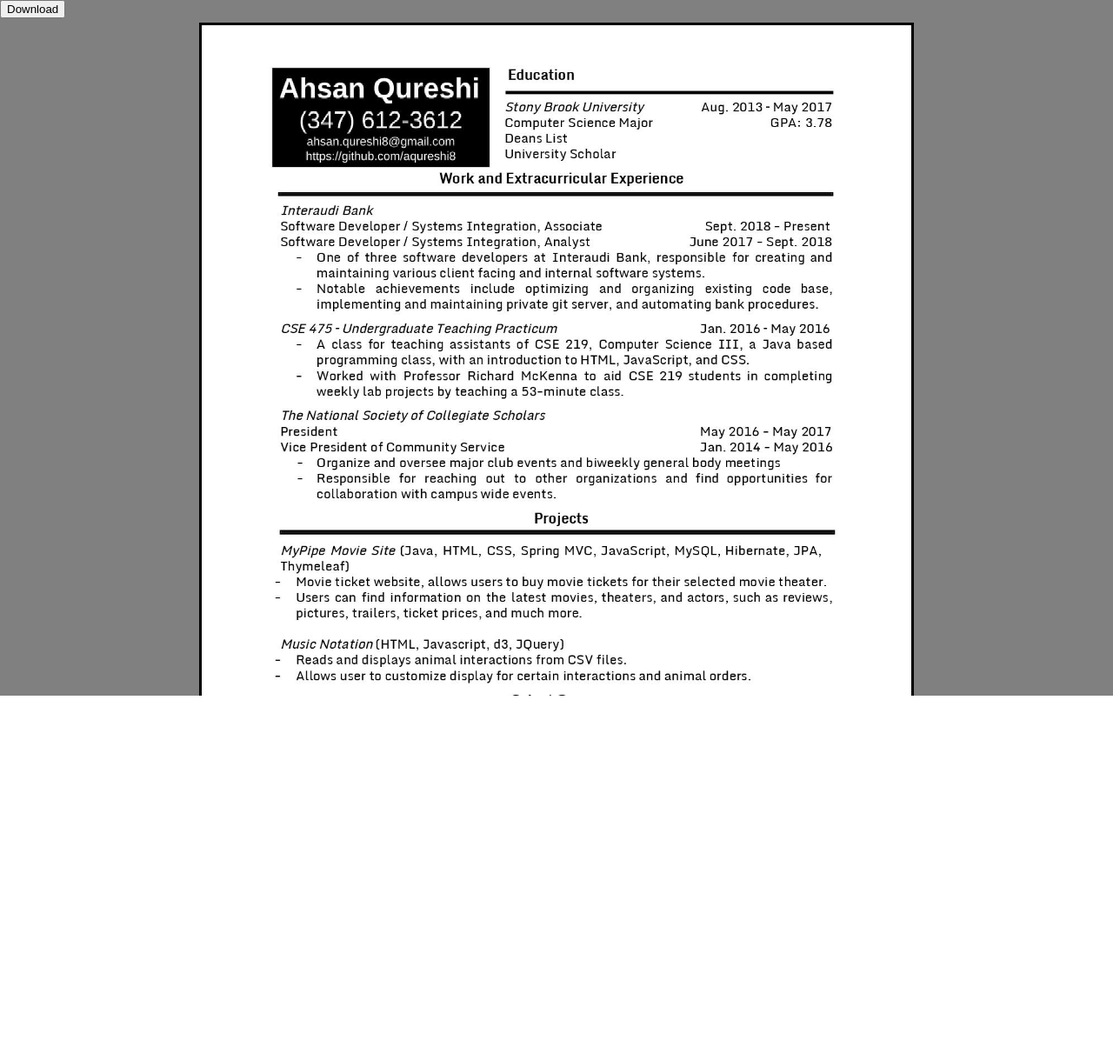
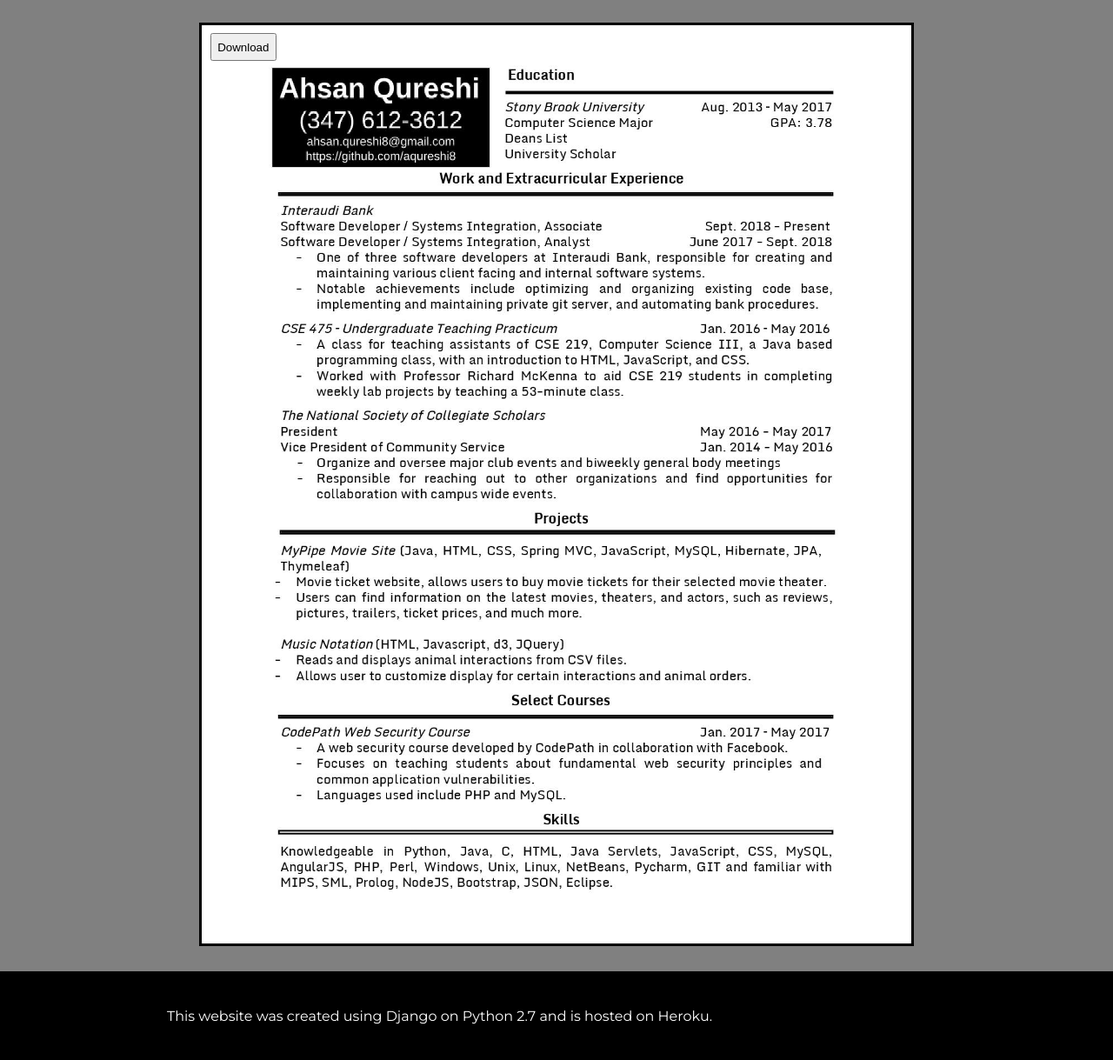
Before and after one commit to aqureshi8/AhsansDevSite, a Django app: page /Resume/ in a window 1280 px wide; the page is wider, and only the part inside the window is pictured. Shown: the part 130-1349 px from the top of that part at 87% size. Before the commit the page ends 930 px from the top of that part, so only its background shows below. Run offline with Django 3.2, Linux system fonts and the light colour scheme; data comes from the database, SQL or seed files in the repository; parts of the project's set-up code (start-up, migrations or seed data) failed here and were passed over.

Commit message:
added footer style, footer, and fixing some style for resume. need to fix style for cover letter most likely.

```diff
--- a/mainSite/static/mainSite/style.css
+++ b/mainSite/static/mainSite/style.css
@@ -33,6 +33,16 @@ pre {
     white-space: -pre-wrap;
     white-space: -o-pre-wrap;
     word-wrap: break-word;
+}
+
+footer {
+    background-color: black;
+    width: 100%;
+    padding-left: 15%;
+    padding-right: 15%;
+    padding-top: 2%;
+    padding-bottom: 2%;
+    color: white;
 }
 
 .NamePlate h1 {
@@ -223,6 +233,16 @@ pre {
     height: 50px;
 }
 
+.ResumeDownload {
+    position: absolute;
+    margin-top: 3%;
+    margin-left: 1%;
+}
+
+.ResumeDownload button {
+    padding: 10%;
+}
+
 .currentPage {
     color: LightBlue;
 }
@@ -274,6 +294,10 @@ pre {
 .Right {
     float: right;
     right: 0;
+}
+
+.Projects {
+    overflow: auto;
 }
 
 #ProjectListRight {
@@ -373,17 +397,17 @@ pre {
 }
 
 .PaperBackground {
-    position: absolute;
     background-color: gray;
-    overflow: auto;
-    height: 100%;
+    overflow: visible;
+    height: auto;
     width: 100%;
+    text-align: center;
 }
 
 .Paper {
+    position: absolute;
     background-color: white;
     border: solid;
-    position: absolute;
     padding: 1in;
     left: 0;
     right: 0;
@@ -396,14 +420,13 @@ pre {
 }
 
 .CoverLetterForm {
-    position: absolute;
     left: 0;
     right: 0;
-    margin-top: 2%;
-    margin-bottom: 2%;
     margin-left: auto;
     margin-right: auto;
     width: 80%;
+    padding-top: 2%;
+    padding-bottom: 4%;
 }
 
 .CoverLetterForm, .FieldInput {
@@ -474,14 +497,10 @@ pre {
 
 #Resume {
     background-color: white;
+    display: inline-block;
     border: solid;
-    position: absolute;
-    left: 0;
-    right: 0;
     margin-top: 2%;
     margin-bottom: 2%;
-    margin-left: auto;
-    margin-right: auto;
     width: 8.5in;
     height: 11in;
 }
--- a/mainSite/templates/mainSite/contact.html
+++ b/mainSite/templates/mainSite/contact.html
@@ -23,4 +23,5 @@
     </div>
     <input class="FormDone" type="submit" value="Send Message" />
     <input type="hidden" name="next" value="{{ next }}">
+</form>
 {% endblock %}
--- a/mainSite/templates/mainSite/projects.html
+++ b/mainSite/templates/mainSite/projects.html
@@ -2,6 +2,7 @@
 {% load static %}
 
 {% block content %}
+<div class="Projects">
     <div class="Left ProjectsList" id="ProjectListLeft">
         {% for proj in projectList %}
         {% if not proj.id|divisibleby:2 %}
@@ -56,4 +57,5 @@
         {% endif %}
         {% endfor %}
     </div>
+</div>
 {% endblock %}
```
